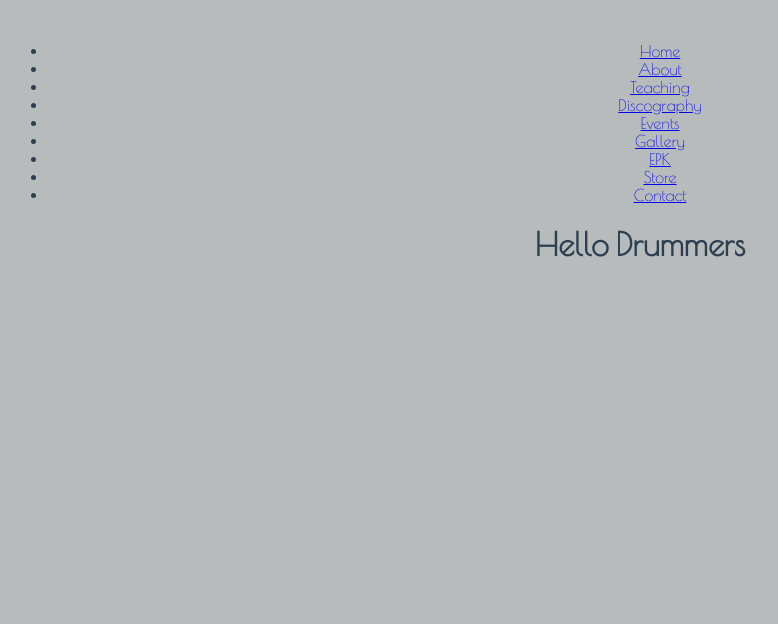
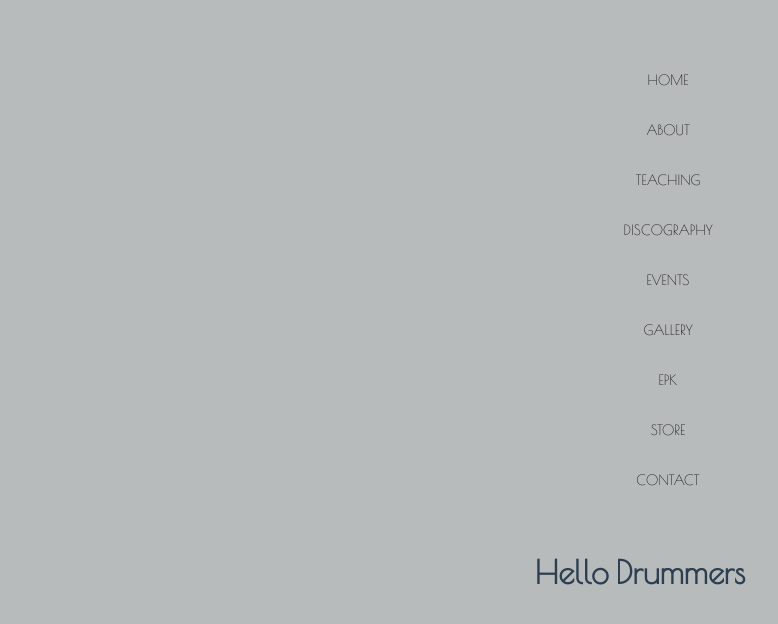
Before and after one commit to kobac44/THE-TUBBS, a Vue app: page / in a window 1280 px wide. Shown: the top 624 px of the page, without its empty margins (0-778 px from the left). Built offline with nearby package versions, Linux system fonts and the light colour scheme.

Commit message:
added some css to the navigation ul

```diff
--- a/src/components/Navigation.vue
+++ b/src/components/Navigation.vue
@@ -42,5 +42,41 @@ export default {
 </script>
 
 <style scoped>
+nav {
+    padding: 12px 0;
+    transition: .5s ease all;
+    width: 90%;
+    margin: 0 auto;
+    @media (min-width: 1140px;) {
+        max-width: 1140px;
+    }
+}
+
+ul,
+.link {
+    font-weight: 500;
+    color: rgb(10, 10, 10);
+    list-style: none;
+    text-decoration: none;
+}
+
+li {
+    text-transform: uppercase;
+    padding: 16px;
+    margin-left: 16px;
+}
+
+.link {
+    font-size: 14px;
+    transition: .5 ease all;
+    padding-bottom: 4px;
+    border-bottom: 1px solid transparent;
+}
+
+:hover {
+    color: #ff4500;
+    border-color:#ff4500;
+}
+
 
 </style>
```
